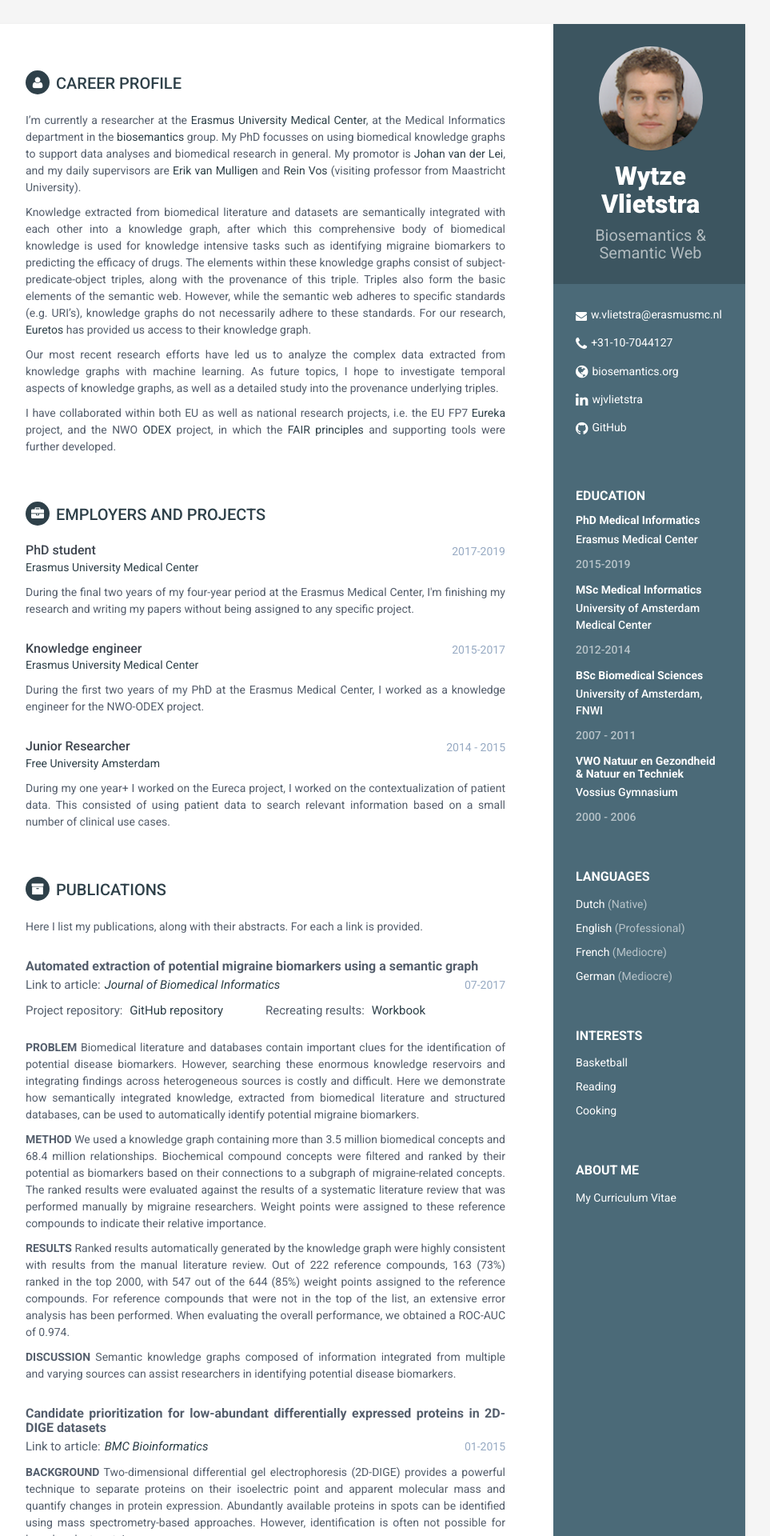
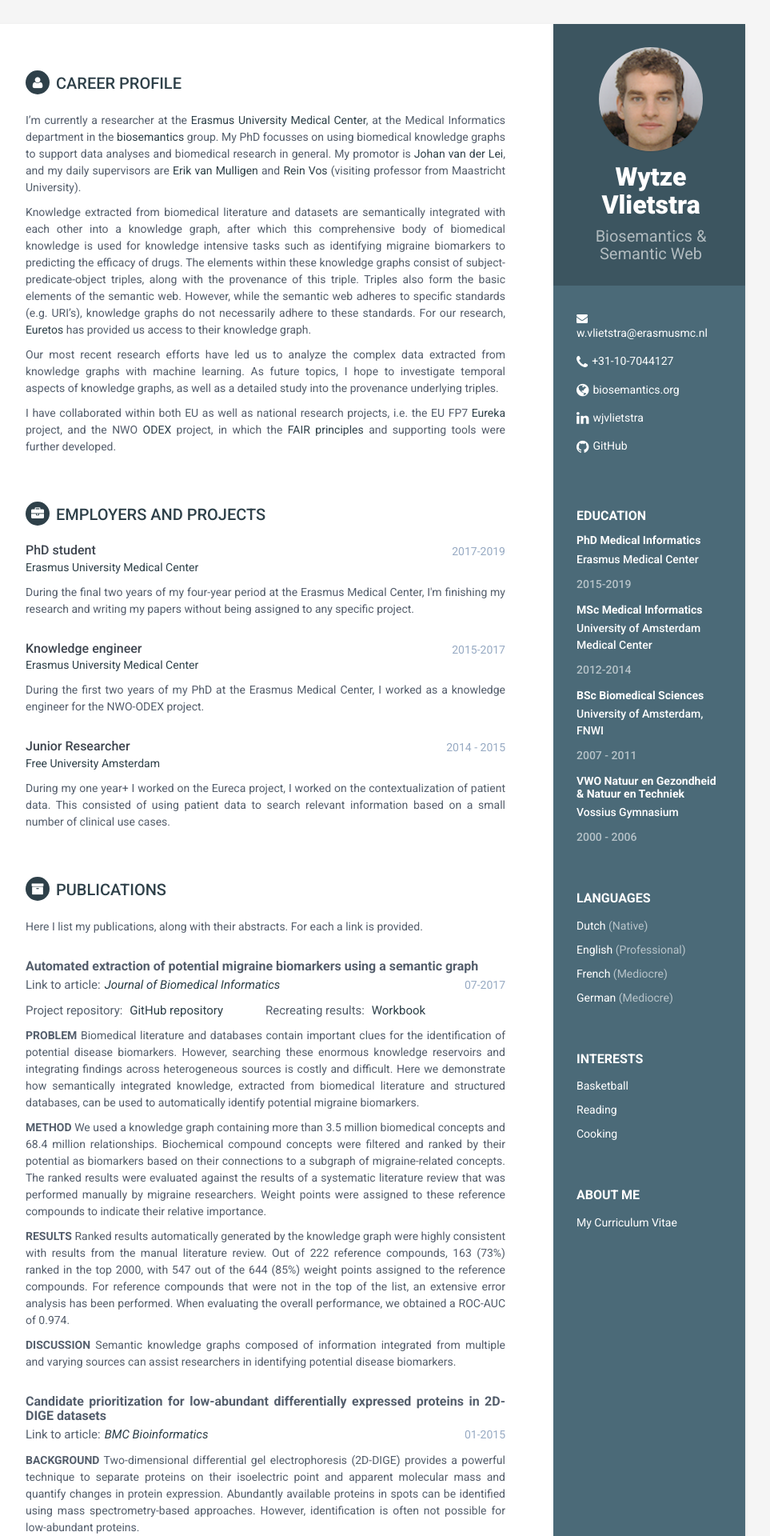
Before and after one commit to Wytz/wytz.github.io, a Jekyll site: the page built from index.html, in a window 1280 px wide. Shown: the top 1920 px of the page at 80% size, without its empty margins (188-1151 px from the left). Built offline with Jekyll 4.4.1, drawn with Linux system fonts in a browser that asks for light colours.

Commit message:
margins2

```diff
--- a/_includes/projects.html
+++ b/_includes/projects.html
@@ -13,20 +13,20 @@
   {% if project.title %}
     <div class="item" style="margin-bottom:30px;">
       <h3 class="project-title" style="text-align:justify;text-justify:inter-word;"><b>{{ project.title }}</b></h3>
-	  <div class="upper-row" style="margin-bottom:10px;">
+	  <div class="upper-row" style="margin-top:5px;margin-bottom:10px;">
 	    <div style="font-size:15px;">Link to article:<a href="{{ project.link }}" style="padding-left:5px;"><i>{{ project.journal }}</i></a></div>
 		<div class="time">{{ project.publicationdate }}</div>
 	  </div>
 	  <div class = "links" style="font-size:15px;">
 
 	    {% if project.github %}
-	    <div class="project-link" style="margin-bottom:25px;width:50%;float:left;">Project repository:<a href="{{ project.github }}" style="padding-left:5px;"> GitHub repository </a></div>
+	    <div class="project-link" style="margin-bottom:10px;width:50%;float:left;">Project repository:<a href="{{ project.github }}" style="padding-left:5px;"> GitHub repository </a></div>
 
 	    {% endif %}
 
 	    {% if project.workbook %}
 
-	    <div class="project-link" style="margin-bottom:25px;width:50%;float:left;">Recreating results:<a href="{{ project.workbook }}" style="padding-left:5px;"> Workbook </a></div>
+	    <div class="project-link" style="margin-bottom:10px;width:50%;float:left;">Recreating results:<a href="{{ project.workbook }}" style="padding-left:5px;"> Workbook </a></div>
 
 	    {% endif %}
 
--- a/assets/css/styles-6.css
+++ b/assets/css/styles-6.css
@@ -70,7 +70,7 @@ p {
   color: #fff;
 }
 .sidebar-wrapper .profile-container {
-  padding: 28px;
+  padding: 29px;
   background: rgba(0, 0, 0, 0.2);
   text-align: center;
   color: #fff;
@@ -106,7 +106,7 @@ p {
   font-size: 14px;
 }
 .sidebar-wrapper .container-block {
-  padding: 28px;
+  padding: 29px;
 }
 .sidebar-wrapper .container-block-title {
   text-transform: uppercase;
```
